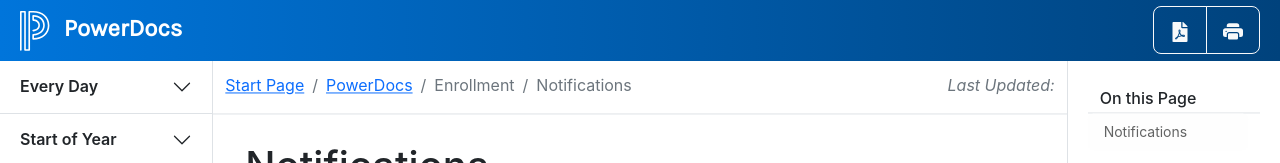
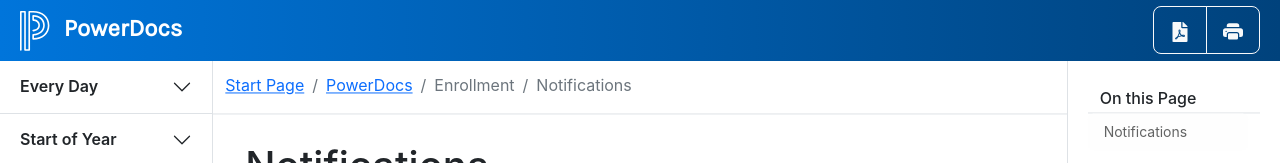
Before and after one commit to adriancarlson/powerdocs_react, a React (Create React App) app: page /enrollment/notifications in a window 1280 px wide. Shown: the top 163 px of the page. Built offline with nearby package versions, Linux system fonts and the light colour scheme.

Commit message:
Updating Breadcrumbs

```diff
--- a/src/componets/BreadCrumbs.js
+++ b/src/componets/BreadCrumbs.js
@@ -1,12 +1,5 @@
-import { useSelector } from 'react-redux';
-import { useParams } from 'react-router-dom';
 import { Col, Row, Breadcrumb } from 'react-bootstrap';
-import { deFormatRoute } from '../utils/formatRoute';
-import { selectArticleByName } from '../features/articles/articlesSlice';
-
-const BreadCrumbs = () => {
-	const { name: articleName } = useParams();
-	const article = useSelector(selectArticleByName(deFormatRoute(articleName)));
+const BreadCrumbs = ({ article }) => {
 	return (
 		<Row id='pd-breadcrumbs-container' className='border-bottom sticky-top sticky-offset-breadcrumbs'>
 			<Col id='pd-breadcrumbs' className='col-auto me-auto'>
@@ -21,7 +14,7 @@ const BreadCrumbs = () => {
 					)}
 				</Breadcrumb>
 			</Col>
-			<Col className='col-auto'>{article && <p className='fst-italic text-muted text-end'>Last Updated: {article.last_updated}</p>}</Col>
+			<Col className='col-auto'>{article && article.last_updated && <p className='fst-italic text-muted text-end'>Last Updated: {article.last_updated}</p>}</Col>
 		</Row>
 	);
 };
--- a/src/componets/ContentArea.js
+++ b/src/componets/ContentArea.js
@@ -16,7 +16,7 @@ const ContentArea = () => {
 			<LeftNav article={article} />
 			<Col id='pd-content-area' lg='8'>
 				<Container fluid className='pb-5'>
-					<BreadCrumbs />
+					<BreadCrumbs article={article} />
 					<Row>
 						<ArticleDetail />
 					</Row>
--- a/src/componets/RightNav.js
+++ b/src/componets/RightNav.js
@@ -4,7 +4,6 @@ import { HashLink } from 'react-router-hash-link';
 
 const RightNav = ({ article }) => {
 	if (article) {
-		const { name: articleName, id: articleId } = article;
 		return (
 			<Col id='pd-side-bar' lg='2' className='d-none d-lg-block border-start'>
 				<Container fluid className='sticky-top sticky-offset-sidebar'>
@@ -12,7 +11,7 @@ const RightNav = ({ article }) => {
 						<h6 className='border-bottom mb-0 pb-1'>On this Page</h6>
 						<ListGroup variant='flush' className='small'>
 							<HashLink smooth to='#top' className='list-group-item list-group-item-action list-group-item-light rounded-2 border-bottom-0'>
-								{articleName}
+								{article.name}
 							</HashLink>
 							<SectionsList article={article} />
 						</ListGroup>
```
